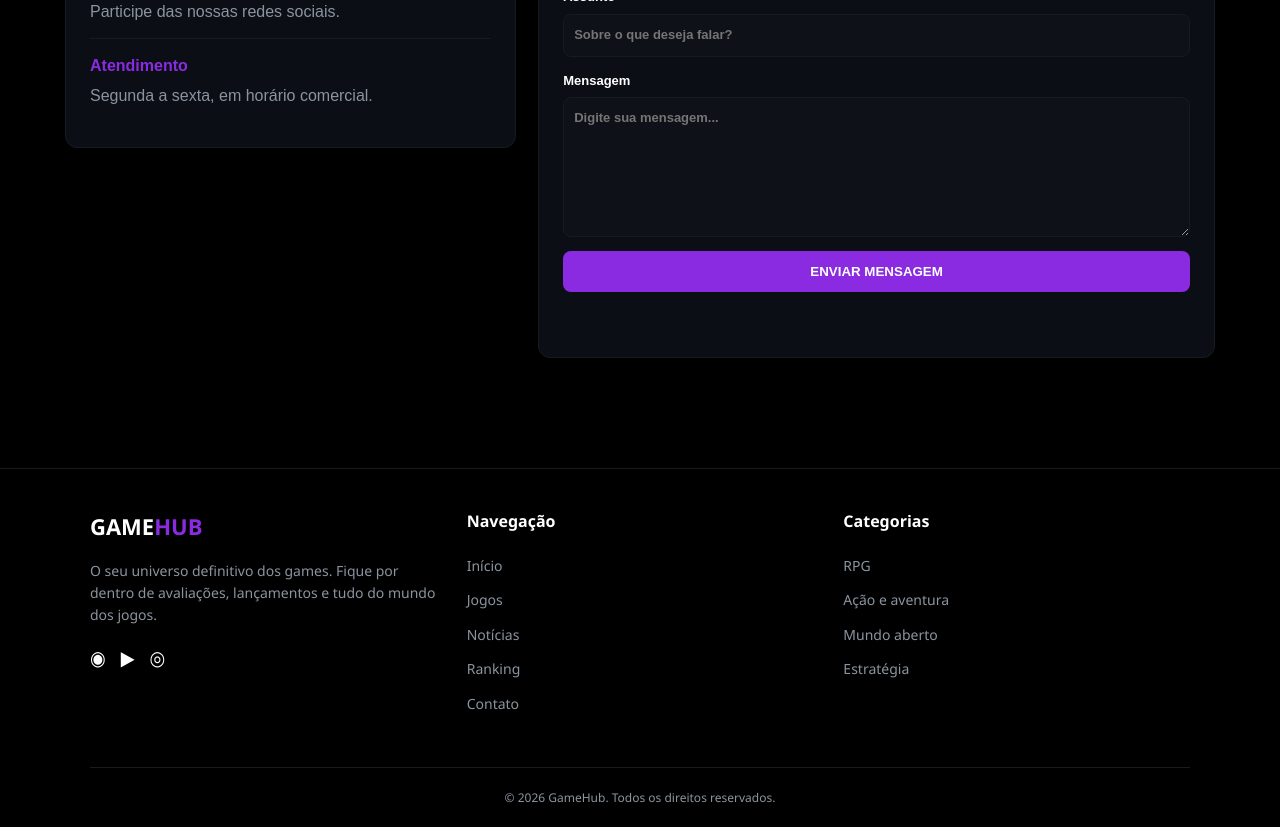
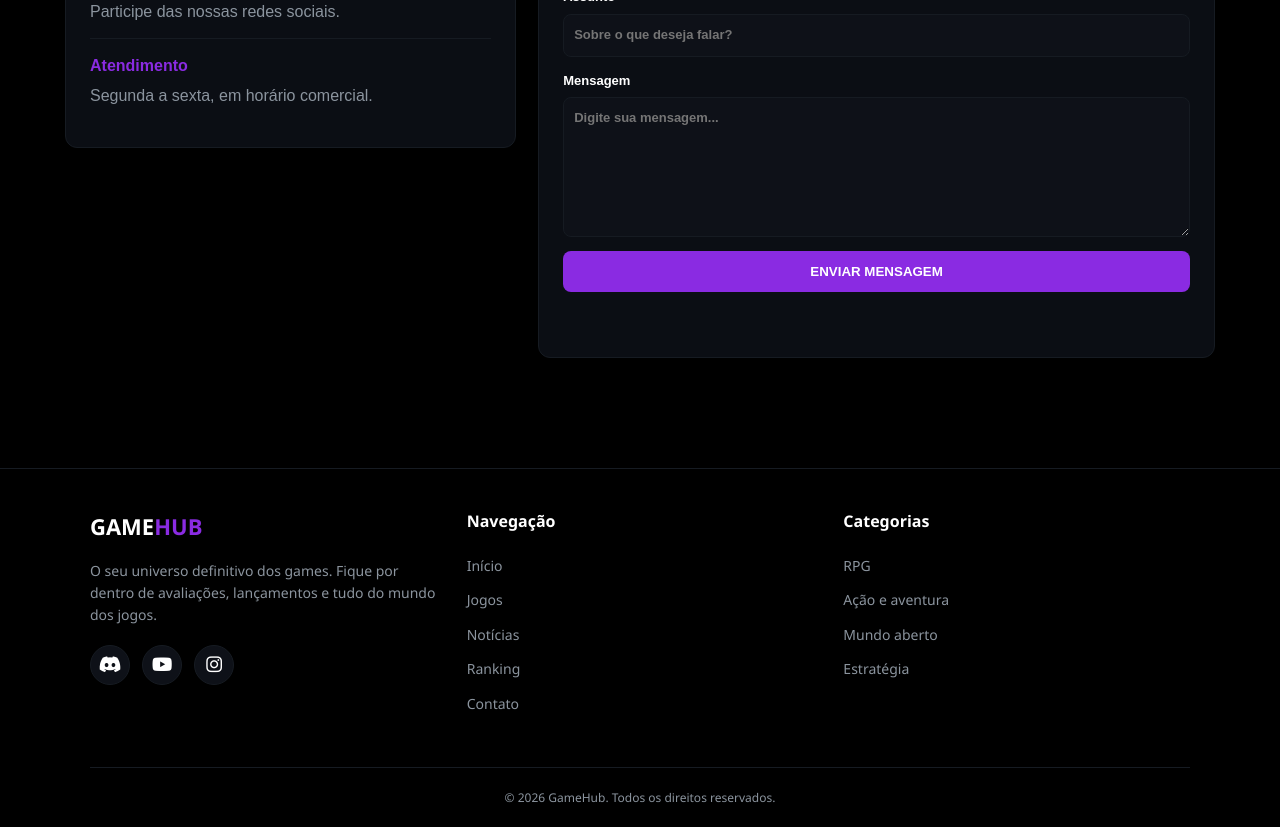
Before and after one commit to luiz-rezende/Game-Hub, a plain HTML site: page contato.html in a window 1280 px wide. Shown: the part 544-1371 px from the top of the page. Drawn offline with Linux system fonts and the light colour scheme.

Commit message:
Adicionando os links ao rodape da pagina

```diff
--- a/contato.html
+++ b/contato.html
@@ -5,6 +5,7 @@
   <meta name="viewport" content="width=device-width, initial-scale=1.0">
   <title>Contato | GAMEHUB</title>
   <link rel="stylesheet" href="style.css">
+  <link rel="stylesheet" href="https://cdnjs.cloudflare.com/ajax/libs/font-awesome/6.7.2/css/all.min.css">
 </head>
 <body>
   <header>
@@ -55,7 +56,7 @@
       document.getElementById('contactForm').addEventListener('submit', function(event) {
         event.preventDefault();
         document.getElementById('formMessage').textContent =
-          'Mensagem validada! Este formulário é demonstrativo e ainda não envia dados para um servidor.';
+          '*Meramente demonstrativo.*';
         this.reset();
       });
     </script>
@@ -67,10 +68,16 @@
       <div class="about">
         <h2 class="footer-logo">GAME<span>HUB</span></h2>
         <p>O seu universo definitivo dos games. Fique por dentro de avaliações, lançamentos e tudo do mundo dos jogos.</p>
-        <div class="socials">
-          <a href="#" aria-label="Discord">◉</a>
-          <a href="#" aria-label="YouTube">▶</a>
-          <a href="#" aria-label="Instagram">◎</a>
+         <div class="socials">
+          <a href="https://discord.com/" target="_blank" rel="noopener" aria-label="Discord">
+            <i class="fa-brands fa-discord"></i>
+          </a>
+          <a href="https://youtu.be/fXl7-7sUgOU?si=jHhZG8SusNvnsrJX" target="_blank" rel="noopener" aria-label="YouTube">
+            <i class="fa-brands fa-youtube"></i>
+          </a>
+          <a href="https://www.instagram.com/vitortasse/" target="_blank" rel="noopener" aria-label="Instagram">
+            <i class="fa-brands fa-instagram"></i>
+          </a>
         </div>
       </div>
       <div>
--- a/style.css
+++ b/style.css
@@ -118,11 +118,36 @@ footer, .footer-site {
 .footer-container li { margin: 0 0 12px; }
 .footer-container h3 { color: #fff; font-size: 16px; margin-bottom: 20px; }
 .footer-container a:hover { color: blueviolet; }
-.socials { display: flex; gap: 15px; margin-top: 15px; }
-.socials a { color: #fff; font-size: 20px; }
+.socials { display: flex; flex-wrap: wrap; gap: 12px; margin-top: 18px; }
+.socials a {
+  display: inline-flex;
+  align-items: center;
+  justify-content: center;
+  width: 40px;
+  height: 40px;
+  border-radius: 50%;
+  background: #0e1118;
+  border: 1px solid #161b22;
+  color: #fff;
+  font-size: 18px;
+  transition: color .2s, border-color .2s, background .2s, transform .2s;
+}
+.socials a:hover {
+  color: #fff;
+  background: blueviolet;
+  border-color: blueviolet;
+  transform: translateY(-3px);
+}
+.socials a i { line-height: 1; }
+
 .footer-bottom, .footer-inferior {
-  max-width: 1100px; margin: 40px auto 0; padding-top: 20px;
-  border-top: 1px solid #161b22; text-align: center; font-size: 12px; color: #8b949e;
+  max-width: 1100px;
+  margin: 40px auto 0;
+  padding-top: 20px;
+  border-top: 1px solid #161b22;
+  text-align: center;
+  font-size: 12px;
+  color: #8b949e;
 }
 
 @media (max-width: 850px) {
```
Also changed, not shown: jogos.html (+10 -3 lines), logado.html (+15 -5 lines), noticias.html (+10 -3 lines), ranking.html (+10 -3 lines), img/discord.png (added).
